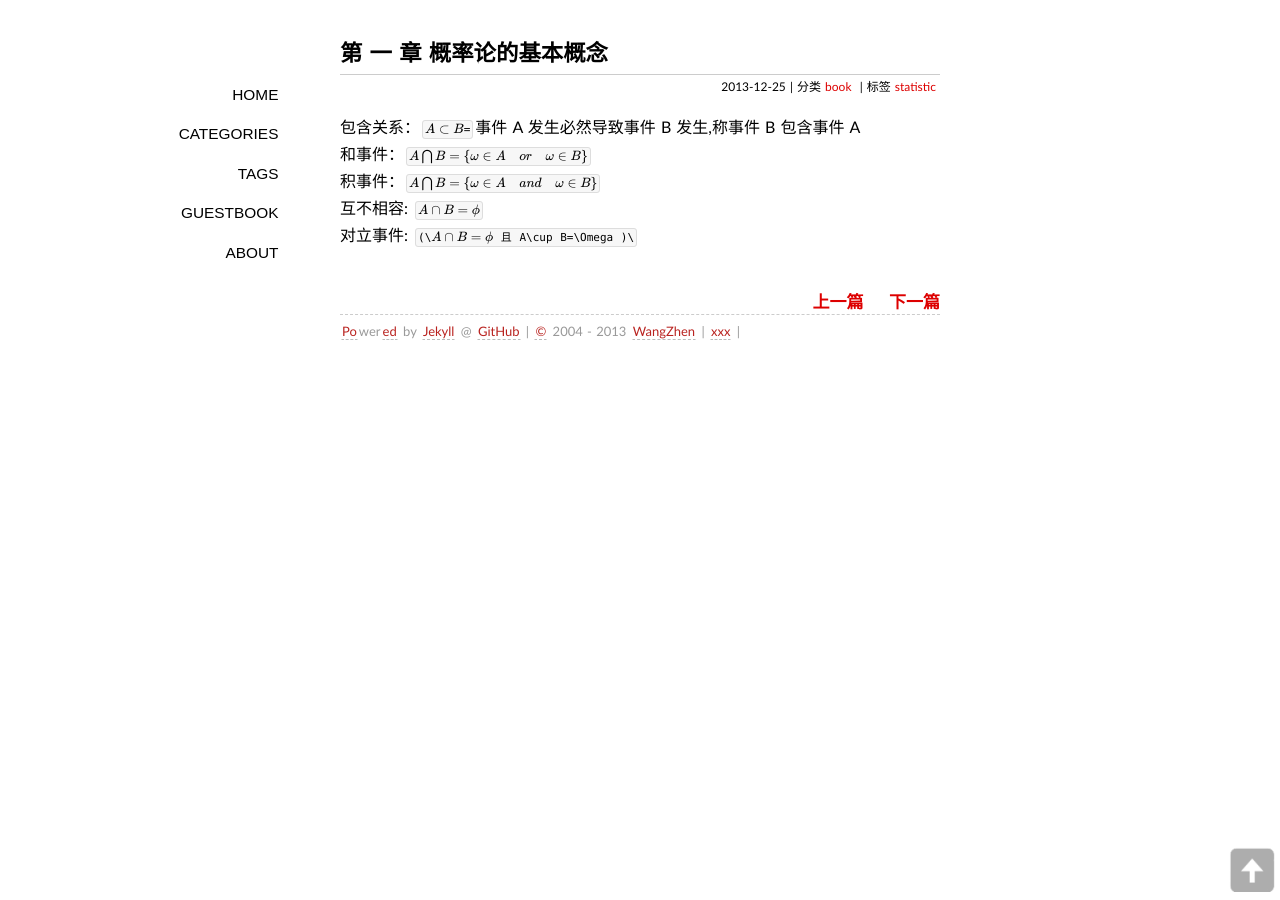
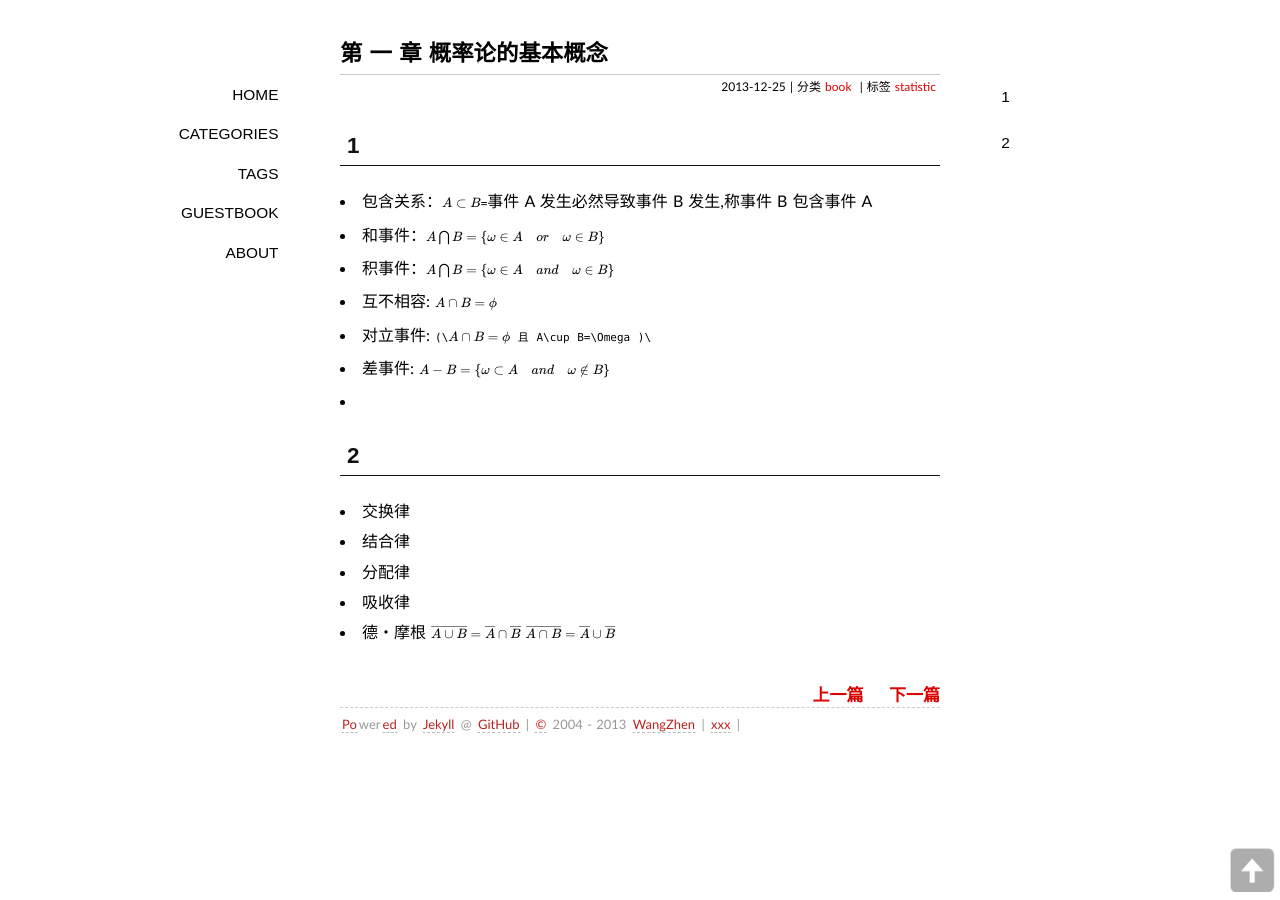
Before and after one commit to wz125/wz125.github.com.bak, a Jekyll site: the page built from _posts/book/Probability_Mathematical_Statistics/2013-12-25-PMS_01.md, in a window 1280 px wide. Built offline with Jekyll 4.4.1, drawn with Linux system fonts in a browser that asks for light colours; some web fonts are replaced; Markdown is read by kramdown in place of the engine named in the settings; formulas are drawn with MathJax 3; comment, search, counter and statistics services are not loaded.

Commit message:
Update 2013-12-25-PMS_01.md

```diff
--- a/_posts/book/Probability_Mathematical_Statistics/2013-12-25-PMS_01.md
+++ b/_posts/book/Probability_Mathematical_Statistics/2013-12-25-PMS_01.md
@@ -5,8 +5,21 @@ category: "book"
 tags: [statistic]
 ---
 
-包含关系：`\(A\subset B\)=`事件 A 发生必然导致事件 B 发生,称事件 B 包含事件 A
-和事件：`\(A\bigcap { B=\left\{ \omega \in A\quad or\quad \omega \in B \right\}  } \)`
-积事件：`\(A\bigcap { B=\left\{ \omega \in A\quad and\quad \omega \in B \right\}  } \)`
-互不相容: `\(A\cap B=\phi \)`
-对立事件: `(\\(A\cap B=\phi \) 且 A\cup B=\Omega )\`
+1
+---
++ 包含关系：`\(A\subset B\)=`事件 A 发生必然导致事件 B 发生,称事件 B 包含事件 A
++ 和事件：`\(A\bigcap { B=\left\{ \omega \in A\quad or\quad \omega \in B \right\}  } \)`
++ 积事件：`\(A\bigcap { B=\left\{ \omega \in A\quad and\quad \omega \in B \right\}  } \)`
++ 互不相容: `\(A\cap B=\phi \)`
++ 对立事件: `(\\(A\cap B=\phi \) 且 A\cup B=\Omega )\`
++ 差事件: `\(A-B=\left\{ \omega \subset A\quad and\quad \omega \notin B \right\} \)`
++
+
+2
+---
++ 交换律
++ 结合律
++ 分配律
++ 吸收律
++ 德・摩根 `\(\overline { A\cup B } =\overline { A } \cap \overline { B } \)`
+   `\(\overline { A\cap B } =\overline { A } \cup \overline { B } \)`
```
